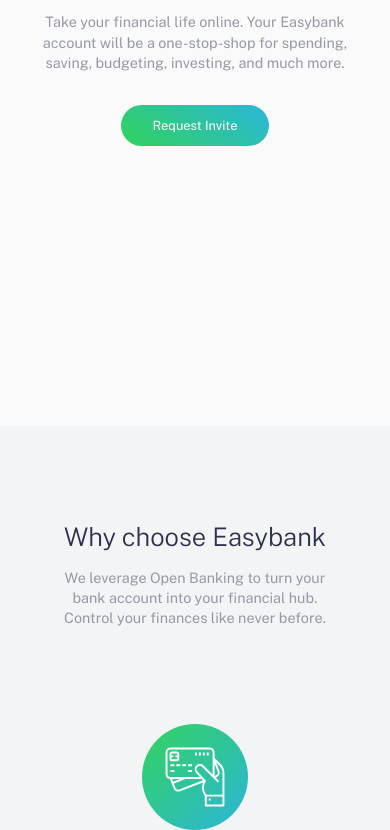
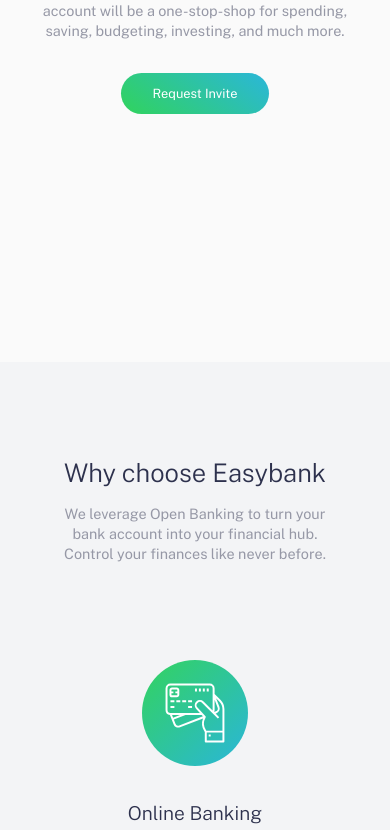
Before and after one commit to lifeoncode/easybank-landing-page, a plain HTML site: page index.html in a window 390 px wide. Shown: the part 438-1268 px from the top of the page. Drawn offline with nearby package versions, Linux system fonts and the light colour scheme.

Commit message:
css update

```diff
--- a/style.css
+++ b/style.css
@@ -743,7 +743,7 @@
     }
 
     .showcase{
-        padding: 27rem 0;
+        padding: 25rem 0;
     }
 
     .showcase_inner{
```
